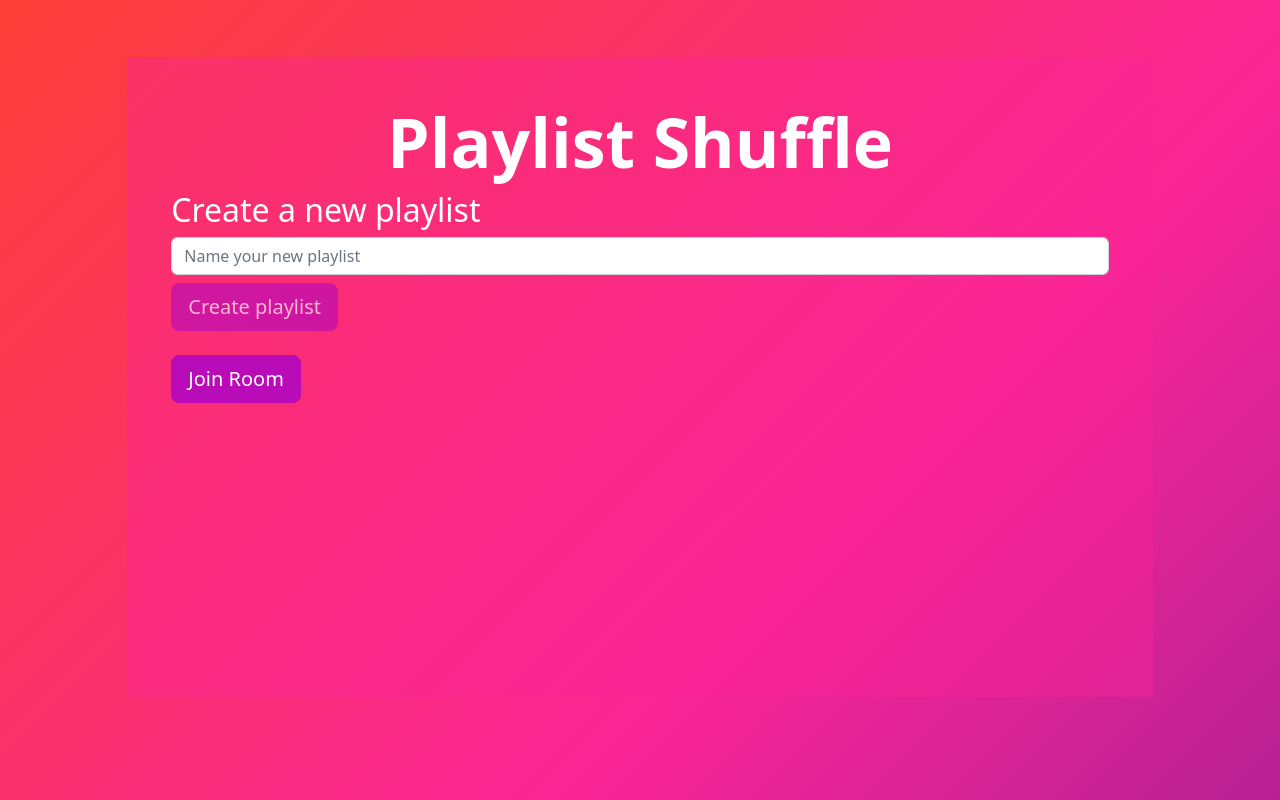
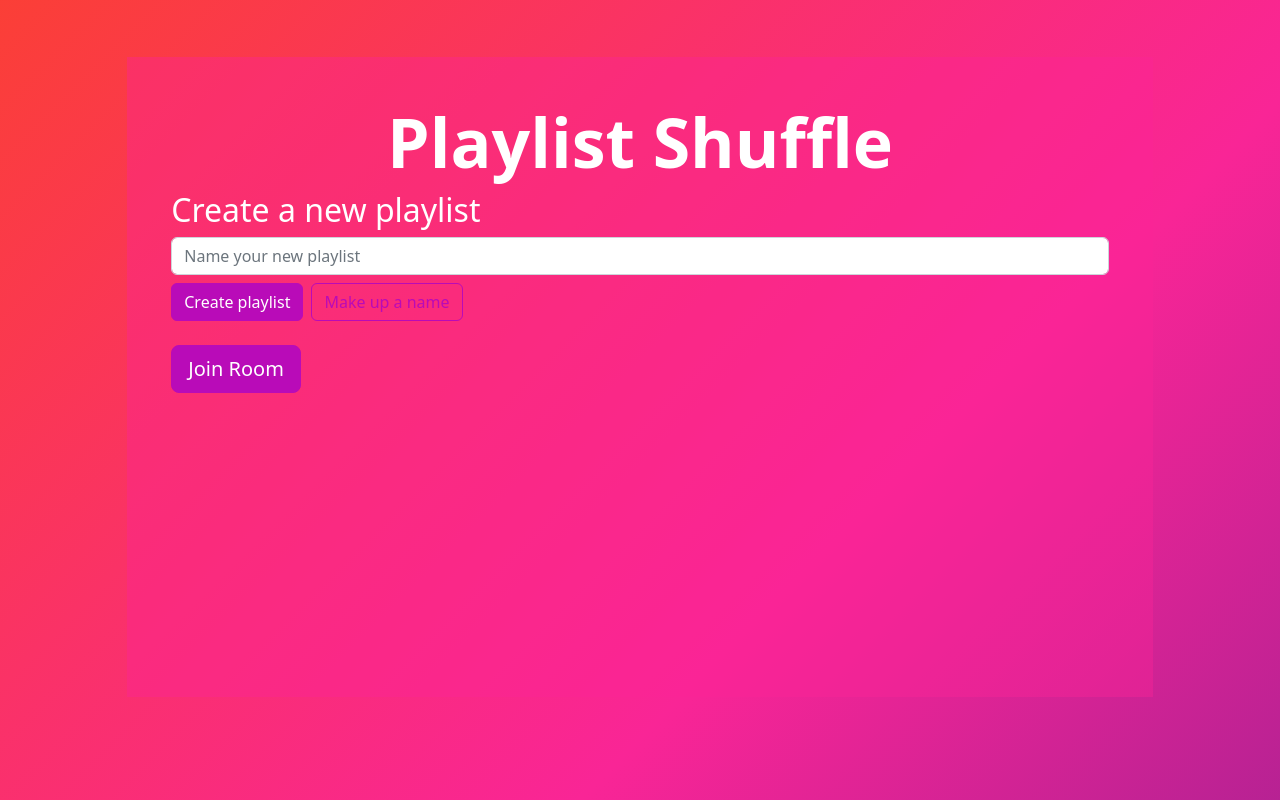
Before and after one commit to danohart/playlistparty, a Next.js app: page / in a window 1280 px wide. Built offline with nearby package versions, Linux system fonts and the light colour scheme.

Commit message:
Add a unique name generator for playlist if needed

```diff
--- a/compontents/CreatePlaylist.js
+++ b/compontents/CreatePlaylist.js
@@ -1,11 +1,29 @@
 import { useState } from "react";
 import { Row, Col, Button, FormControl, Spinner } from "react-bootstrap";
+import {
+  uniqueNamesGenerator,
+  Config,
+  adjectives,
+  colors,
+  animals,
+} from "unique-names-generator";
 import ResponseMessages from "@/compontents/ResponseMessages";
 
 export default function CreatePlaylist(props) {
-  const [playlistName, setPlaylistName] = useState("");
+  const [playlistName, setPlaylistName] = useState();
   const [message, setMessage] = useState("");
   const [loading, setLoading] = useState(false);
+
+  function uniquePlaylistName() {
+    const uniqueNameConfig = {
+      dictionaries: [adjectives, colors, animals],
+      separator: "-",
+      length: 3,
+    };
+    const uniqueName = uniqueNamesGenerator(uniqueNameConfig);
+
+    setPlaylistName(uniqueName);
+  }
 
   function handleChange(e) {
     e.preventDefault;
@@ -46,12 +64,13 @@ export default function CreatePlaylist(props) {
           />
         </Col>
       </Row>
-      <Row className='mt-2'>
+      <Row>
         <Col>
           <Button
             disabled={playlistName === "" || message === "Playlist created!"}
             onClick={() => createPlaylist(playlistName)}
-            size='lg'
+            size='md'
+            className='mt-2'
           >
             {!loading ? (
               "Create playlist"
@@ -60,6 +79,14 @@ export default function CreatePlaylist(props) {
                 <span className='visually-hidden'>Loading...</span>
               </Spinner>
             )}
+          </Button>
+          <Button
+            className='ms-2 mt-2'
+            size='md'
+            variant='outline-primary'
+            onClick={() => uniquePlaylistName()}
+          >
+            Make up a name
           </Button>
         </Col>
       </Row>
--- a/package.json
+++ b/package.json
@@ -21,6 +21,7 @@
     "react-bootstrap": "^2.7.0",
     "react-dom": "18.2.0",
     "sass": "^1.58.0",
-    "swr": "^2.0.3"
+    "swr": "^2.0.3",
+    "unique-names-generator": "^4.7.1"
   }
 }
```
Also changed, not shown: 1 other file (tests, documents, lock files or other folders).
